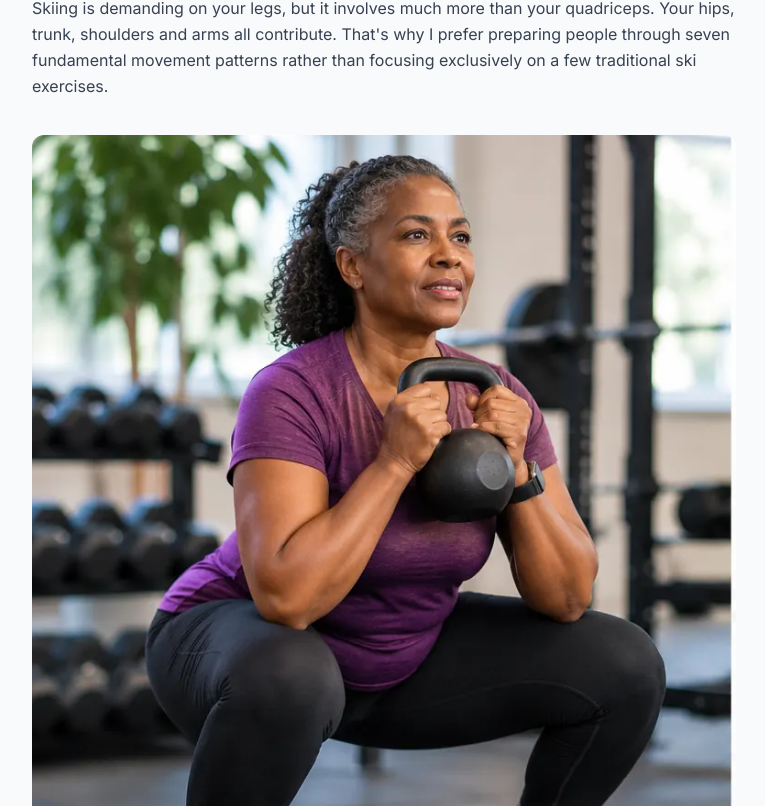
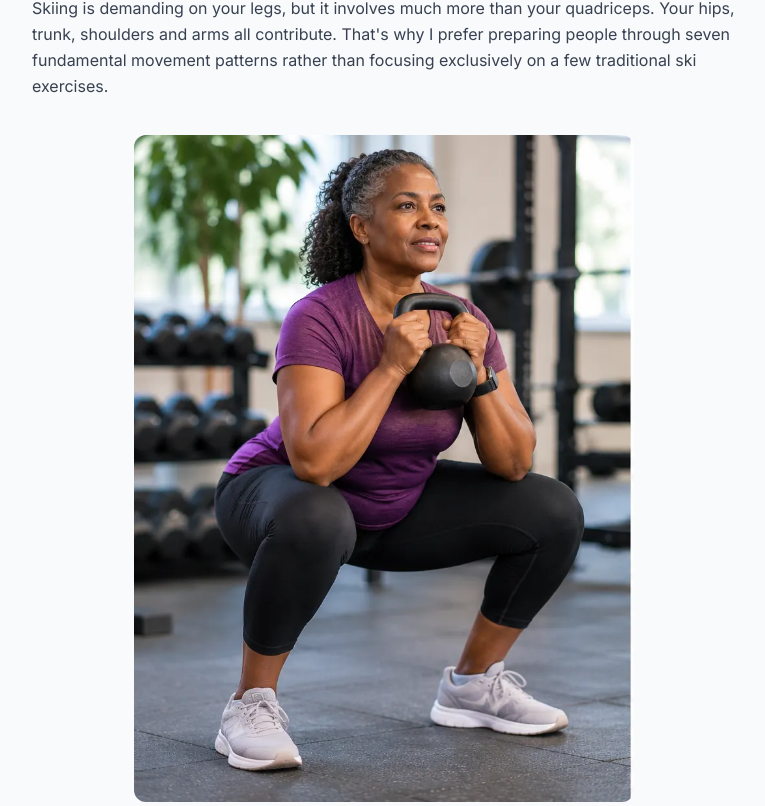
Before and after one commit to CTPhysio/CTPhysio, a React (Vite) app: page /advice/ski-fitness-exercises in a window 1280 px wide. Shown: the part 1794-2600 px from the top of the page, without its empty margins (256-1021 px from the left). Built offline with nearby package versions, Linux system fonts and the light colour scheme.

Commit message:
Reduce and centre supporting skiing article exercise photos

```diff
--- a/src/components/SkiFitnessArticle.tsx
+++ b/src/components/SkiFitnessArticle.tsx
@@ -38,7 +38,7 @@ const SkiFitnessArticle: React.FC = () => {
 <p className="text-gray-700 leading-relaxed mb-6">Think about everything involved in a typical ski day. Before you've even reached the slopes, you might have carried your skis and boots, walked across slippery ground and climbed stairs in heavy equipment.</p>
 <p className="text-gray-700 leading-relaxed mb-6">Once you're skiing, your legs are repeatedly working to control your speed, absorb forces and maintain your position. You'll need balance and coordination as the terrain changes. And if you fall, you'll need sufficient strength and mobility to get yourself back up again.</p>
 <p className="text-gray-700 leading-relaxed mb-6">Skiing is demanding on your legs, but it involves much more than your quadriceps. Your hips, trunk, shoulders and arms all contribute. That's why I prefer preparing people through seven fundamental movement patterns rather than focusing exclusively on a few traditional ski exercises.</p>
-<figure className="my-9"><img src="/assets/images/ski-fitness-goblet-squat.webp" alt="Older Black woman performing a goblet squat with a kettlebell" loading="lazy" className="w-full rounded-xl object-cover" /><figcaption className="text-sm text-gray-500 mt-2">Strength training can help prepare your legs for the demands of skiing.</figcaption></figure>
+<figure className="my-9 mx-auto w-full max-w-[500px]"><img src="/assets/images/ski-fitness-goblet-squat.webp" alt="Older Black woman performing a goblet squat with a kettlebell" loading="lazy" className="w-full h-auto rounded-xl object-cover" /><figcaption className="text-sm text-gray-500 mt-2">Strength training can help prepare your legs for the demands of skiing.</figcaption></figure>
 <h2 className="text-2xl md:text-3xl font-bold text-navy-700 mt-10 mb-5">1. Squat</h2>
 <p className="text-gray-700 leading-relaxed mb-6">Squatting helps develop strength through your thighs and hips. These muscles play an important role in controlling your position when skiing, particularly as you bend your knees and absorb changes in terrain.</p>
 <p className="text-gray-700 leading-relaxed mb-6">Exercises to try: Goblet squats, bodyweight squats or leg presses.</p>
@@ -61,7 +61,7 @@ const SkiFitnessArticle: React.FC = () => {
 <h2 className="text-2xl md:text-3xl font-bold text-navy-700 mt-10 mb-5">7. Carry</h2>
 <p className="text-gray-700 leading-relaxed mb-6">Carrying exercises are particularly relevant to the practical demands of a ski holiday. Walking with heavy ski boots, carrying equipment and moving around unfamiliar environments all require strength and stability.</p>
 <p className="text-gray-700 leading-relaxed mb-6">Exercises to try: Farmer's carries or suitcase carries using dumbbells or kettlebells.</p>
-<figure className="my-9"><img src="/assets/images/ski-fitness-deadlift.webp" alt="Older man performing a deadlift in a gym" loading="lazy" className="w-full rounded-xl object-cover" /><figcaption className="text-sm text-gray-500 mt-2">Deadlifts can develop strength through your hips and legs.</figcaption></figure>
+<figure className="my-9 mx-auto w-full max-w-[500px]"><img src="/assets/images/ski-fitness-deadlift.webp" alt="Older man performing a deadlift in a gym" loading="lazy" className="w-full h-auto rounded-xl object-cover" /><figcaption className="text-sm text-gray-500 mt-2">Deadlifts can develop strength through your hips and legs.</figcaption></figure>
 <h2 className="text-2xl md:text-3xl font-bold text-navy-700 mt-10 mb-5">How should you put these exercises together?</h2>
 <p className="text-gray-700 leading-relaxed mb-6">You don't need to perform every exercise in every session. A sensible starting point is two or three strength sessions each week, selecting exercises that cover the main movement patterns.</p>
 <p className="text-gray-700 leading-relaxed mb-6">For example, a session might include: Goblet squat (2–3 sets of 8–12); Romanian deadlift (2–3 sets of 8–12); reverse lunge (2 sets of 8 per leg); seated row (2–3 sets of 8–12); cable rotation (2 sets of 10 per side); and farmer's carry (3 walks of 20–30 metres).</p>
```
